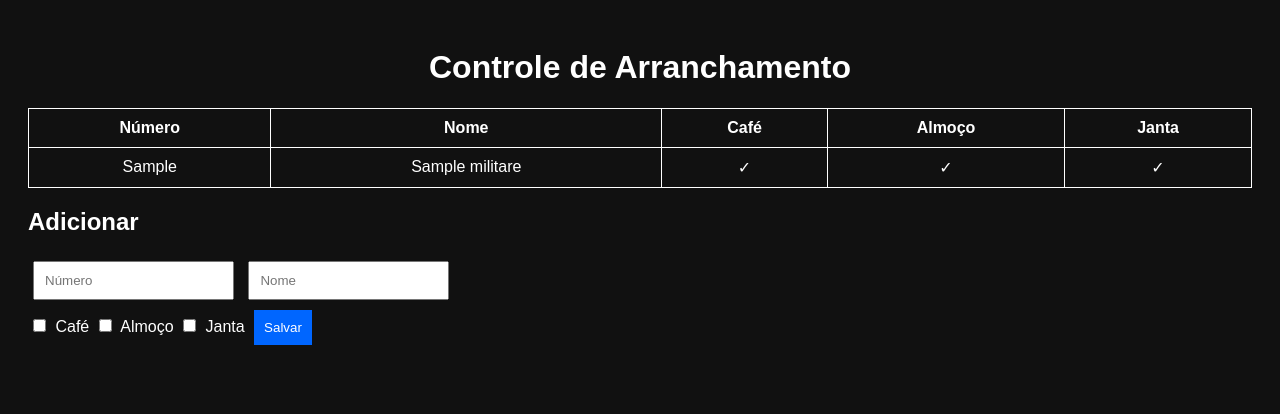
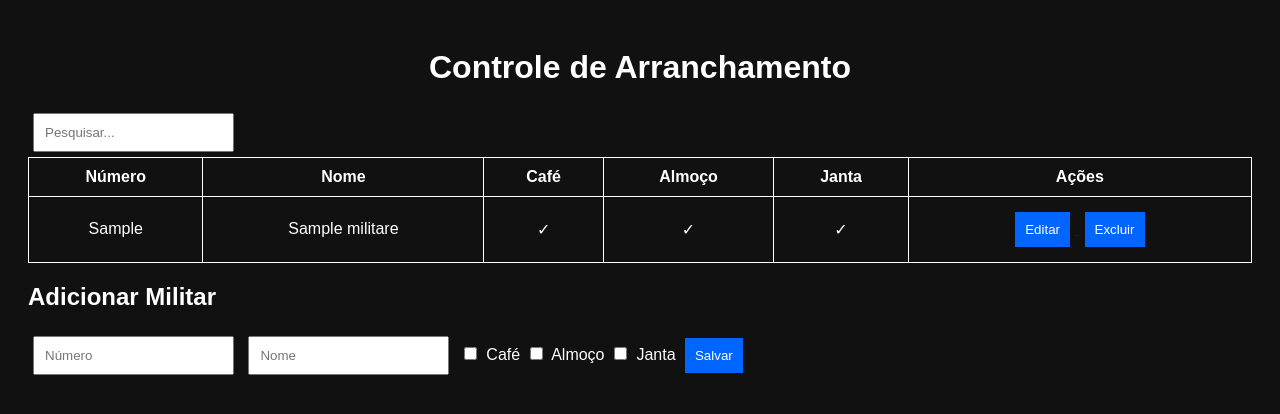
Before and after one commit to robsonptbr-lgtm/arranchamento, a Flask app: page / in a window 1280 px wide. Shown: the top 414 px of the page. Run offline with Flask 3, Linux system fonts and the light colour scheme; tables that the repository leaves empty hold one stand-in row (values such as "Sample post").

Commit message:
Add files via upload

```diff
--- a/templates/index.html
+++ b/templates/index.html
@@ -10,7 +10,15 @@
 
 <h1>Controle de Arranchamento</h1>
 
-<table>
+<input
+type="text"
+id="pesquisa"
+placeholder="Pesquisar..."
+onkeyup="filtrar()"
+>
+
+
+<table id="tabela">
 
 <tr>
 <th>Número</th>
@@ -18,6 +26,7 @@
 <th>Café</th>
 <th>Almoço</th>
 <th>Janta</th>
+<th>Ações</th>
 </tr>
 
 
@@ -35,15 +44,27 @@
 
 <td>{{"✓" if m.janta else "-"}}</td>
 
+<td>
+
+<a href="/editar/{{m.id}}">
+<button>Editar</button>
+</a>
+
+<a href="/excluir/{{m.id}}">
+<button>Excluir</button>
+</a>
+
+</td>
+
 </tr>
 
 {% endfor %}
 
-
 </table>
 
 
-<h2>Adicionar</h2>
+<h2>Adicionar Militar</h2>
+
 
 <form action="/adicionar" method="post">
 
@@ -51,7 +72,6 @@
 
 <input name="nome" placeholder="Nome">
 
-<br>
 
 <label>
 <input type="checkbox" name="cafe">
@@ -76,5 +96,33 @@ Salvar
 </form>
 
 
+<script>
+
+function filtrar(){
+
+let texto =
+document.getElementById("pesquisa").value.toLowerCase();
+
+let linhas =
+document.querySelectorAll("#tabela tr");
+
+
+linhas.forEach((linha,index)=>{
+
+if(index==0)return;
+
+linha.style.display =
+linha.innerText.toLowerCase()
+.includes(texto)
+? ""
+: "none";
+
+});
+
+}
+
+</script>
+
+
 </body>
 </html>
```
